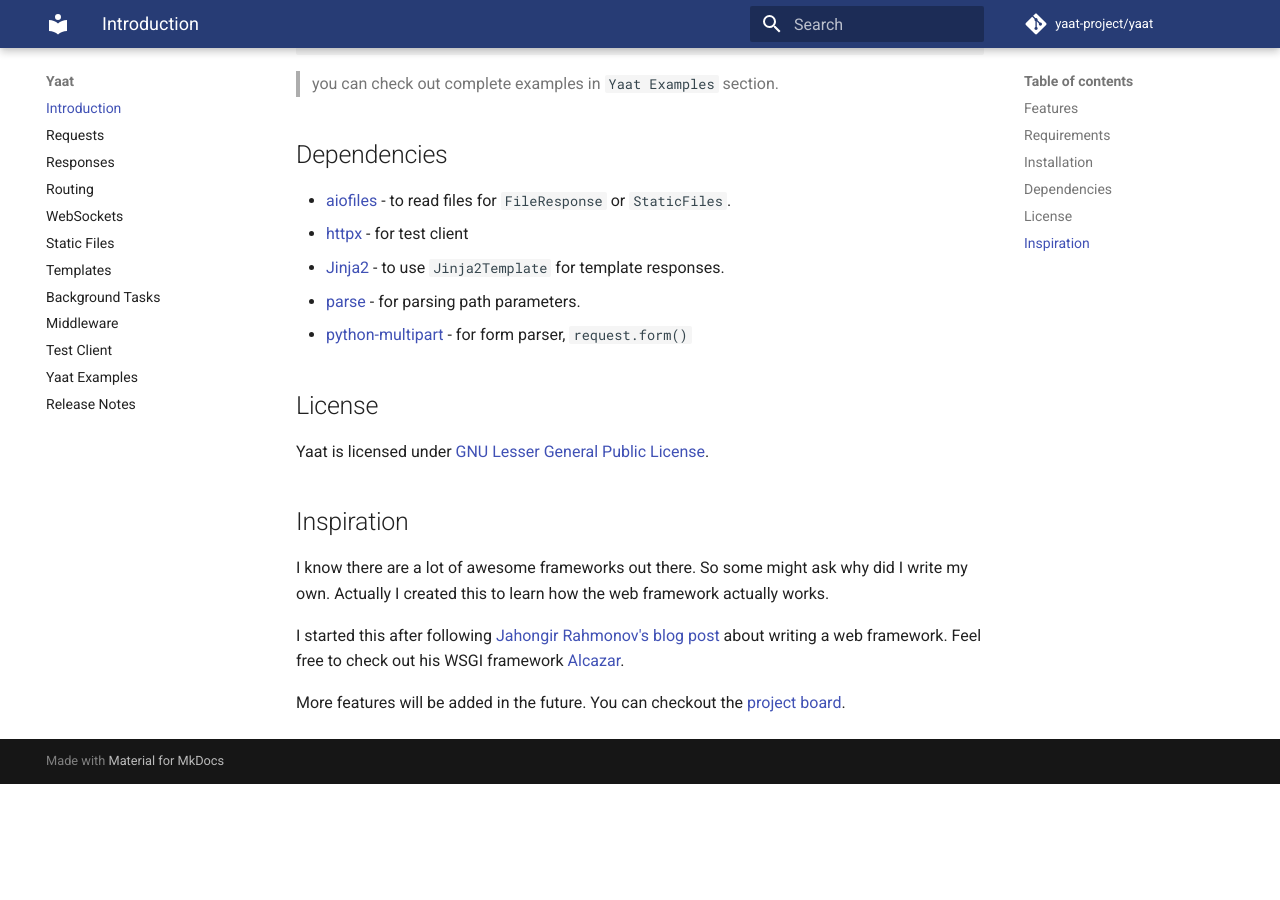
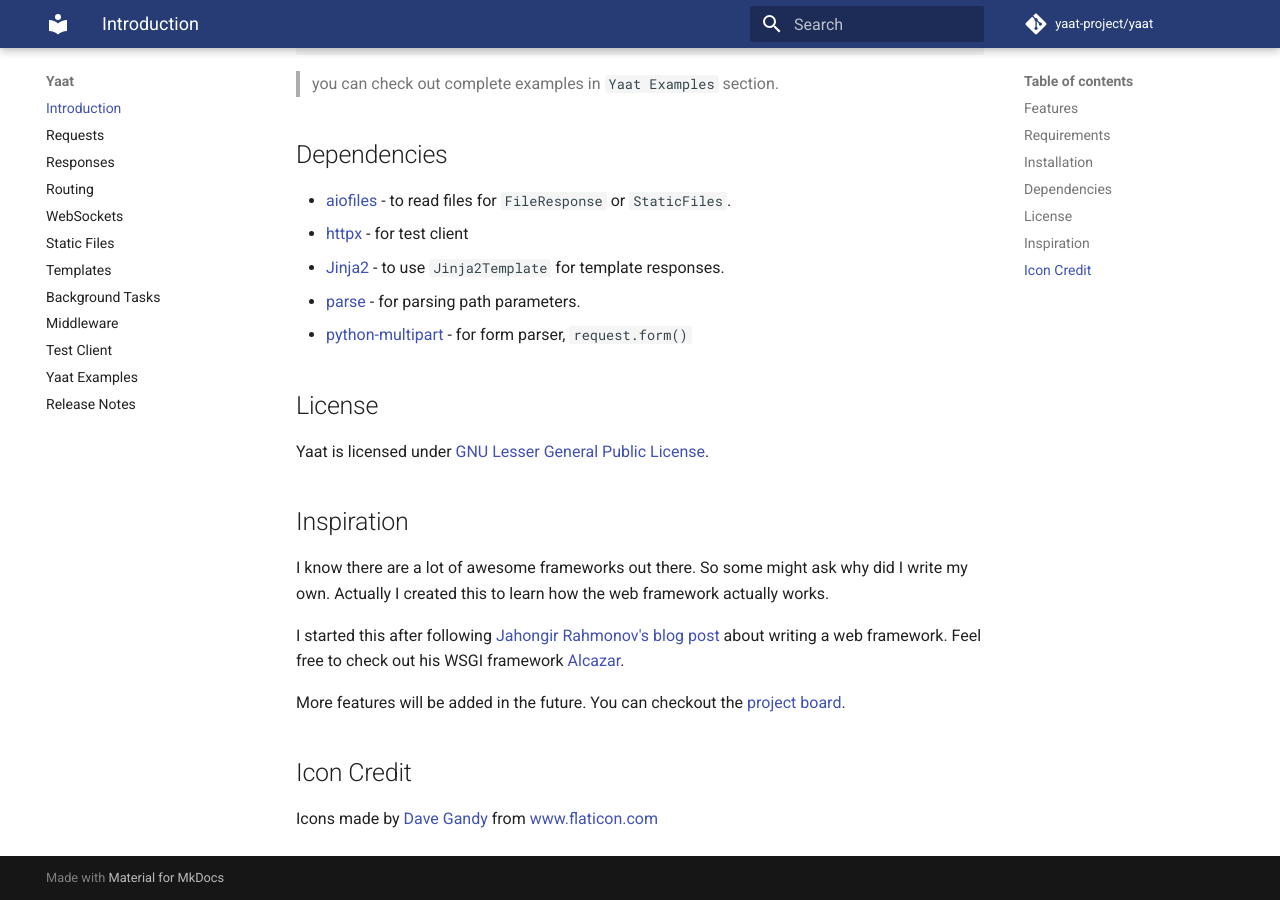
Before and after one commit to yaat-project/yaat, an MkDocs documentation site: the page built from docs/index.md, in a window 1280 px wide and 900 px high, scrolled down 1280 px. Built offline with MkDocs 1.6.1 and Material for MkDocs 9.7.7, drawn with Linux system fonts in a browser that asks for light colours; comment, search, counter and statistics services are not loaded; before the commit the page ends 2064 px from its top, so only the background shows below that.

Commit message:
added icon credit

```diff
--- a/docs/index.md
+++ b/docs/index.md
@@ -72,3 +72,7 @@
 I started this after following [Jahongir Rahmonov's blog post](https://rahmonov.me/posts/write-python-framework-part-one/) about writing a web framework. Feel free to check out his WSGI framework [Alcazar](https://github.com/rahmonov/alcazar).
 
 More features will be added in the future. You can checkout the [project board](https://github.com/yaat-project/yaat/projects/1).
+
+## Icon Credit
+
+Icons made by <a href="https://www.flaticon.com/authors/dave-gandy" title="Dave Gandy">Dave Gandy</a> from <a href="https://www.flaticon.com/" title="Flaticon">www.flaticon.com</a>
```
